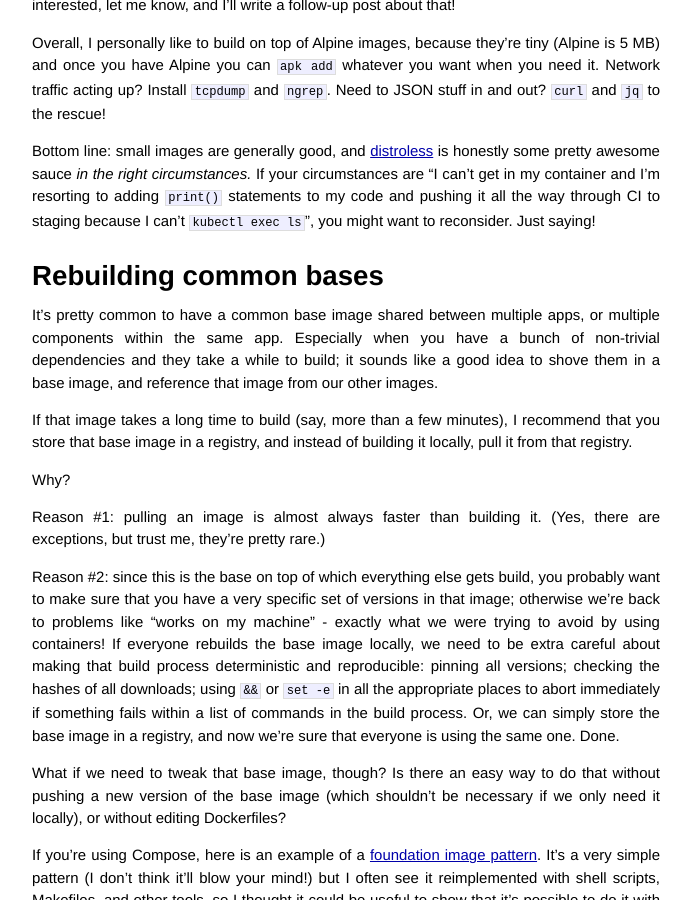
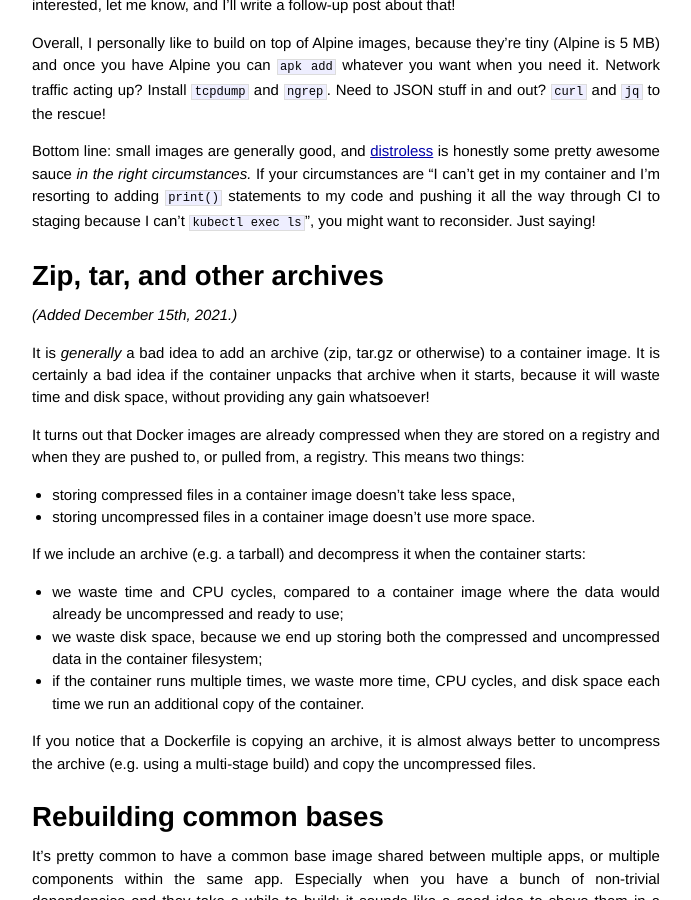
Before and after one commit to jpetazzo/jpetazzo.github.io, a Jekyll site: the page built from _posts/2021-11-30-docker-build-container-images-antipatterns.markdown, in a window 1280 px wide and 900 px high, scrolled down 3440 px. Shown: the whole window, without its empty margins (294-985 px from the left). Built offline with Jekyll 4.4.1, drawn with Linux system fonts in a browser that asks for light colours; comment, search, counter and statistics services are not loaded.

Commit message:
Add anti-pattern about compressed files

```diff
--- a/_posts/2021-11-30-docker-build-container-images-antipatterns.markdown
+++ b/_posts/2021-11-30-docker-build-container-images-antipatterns.markdown
@@ -204,6 +204,35 @@ to adding `print()` statements to my code and pushing it all the way through
 CI to staging because I can't `kubectl exec ls`", you might want to reconsider.
 Just saying!
 
+## Zip, tar, and other archives
+
+*(Added December 15th, 2021.)*
+
+It is *generally* a bad idea to add an archive (zip, tar.gz or otherwise)
+to a container image. It is certainly a bad idea if the container
+unpacks that archive when it starts, because it will waste time and
+disk space, without providing any gain whatsoever!
+
+It turns out that Docker images are already compressed when they
+are stored on a registry and when they are pushed to, or pulled from,
+a registry. This means two things:
+
+- storing compressed files in a container image doesn't take less space,
+- storing uncompressed files in a container image doesn't use more space.
+
+If we include an archive (e.g. a tarball) and decompress it when the
+container starts:
+
+- we waste time and CPU cycles, compared to a container image where the data would
+  already be uncompressed and ready to use;
+- we waste disk space, because we end up storing both the compressed and
+  uncompressed data in the container filesystem;
+- if the container runs multiple times, we waste more time, CPU cycles,
+  and disk space each time we run an additional copy of the container.
+
+If you notice that a Dockerfile is copying an archive, it is almost
+always better to uncompress the archive (e.g. using a multi-stage
+build) and copy the uncompressed files.
 
 ## Rebuilding common bases
 
```
